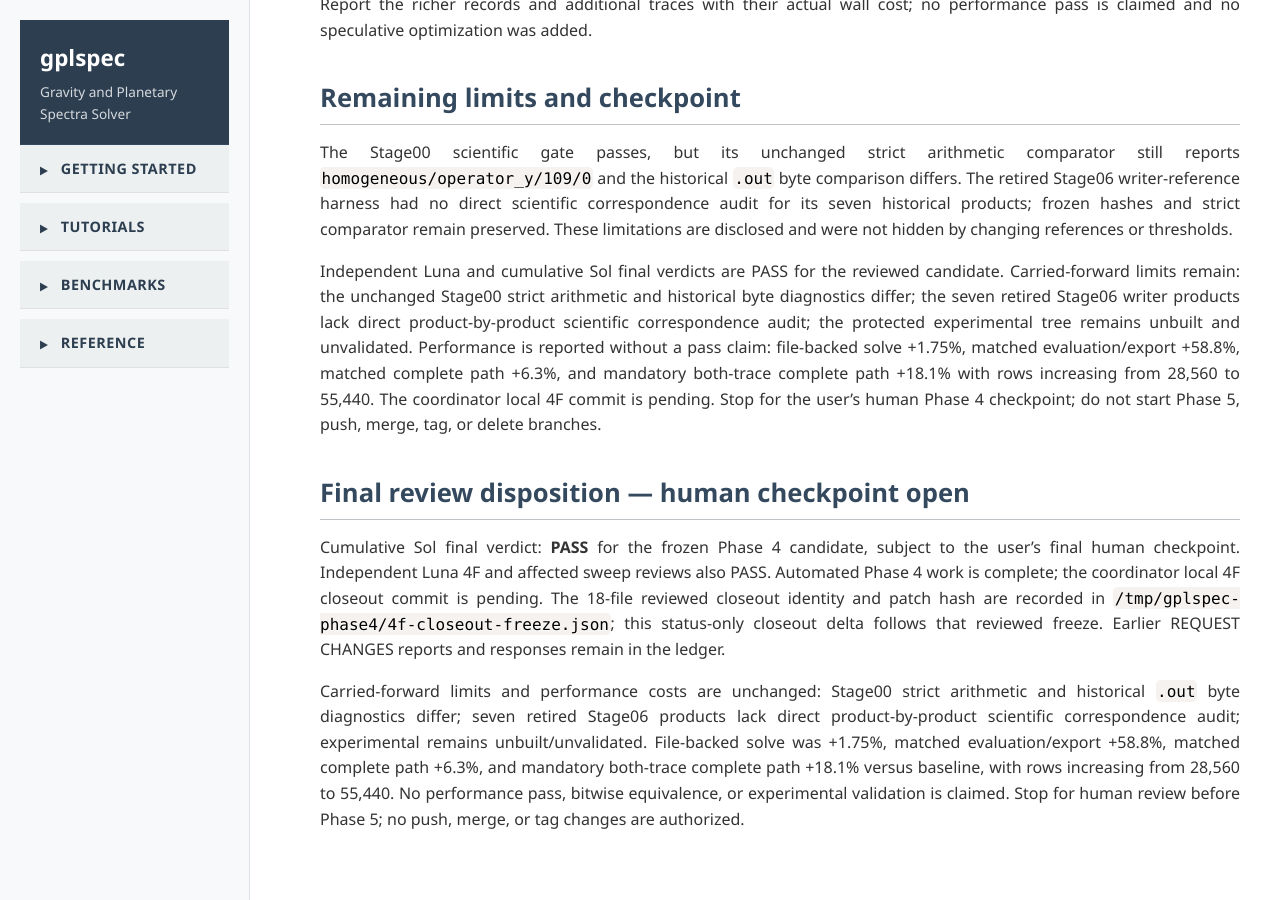
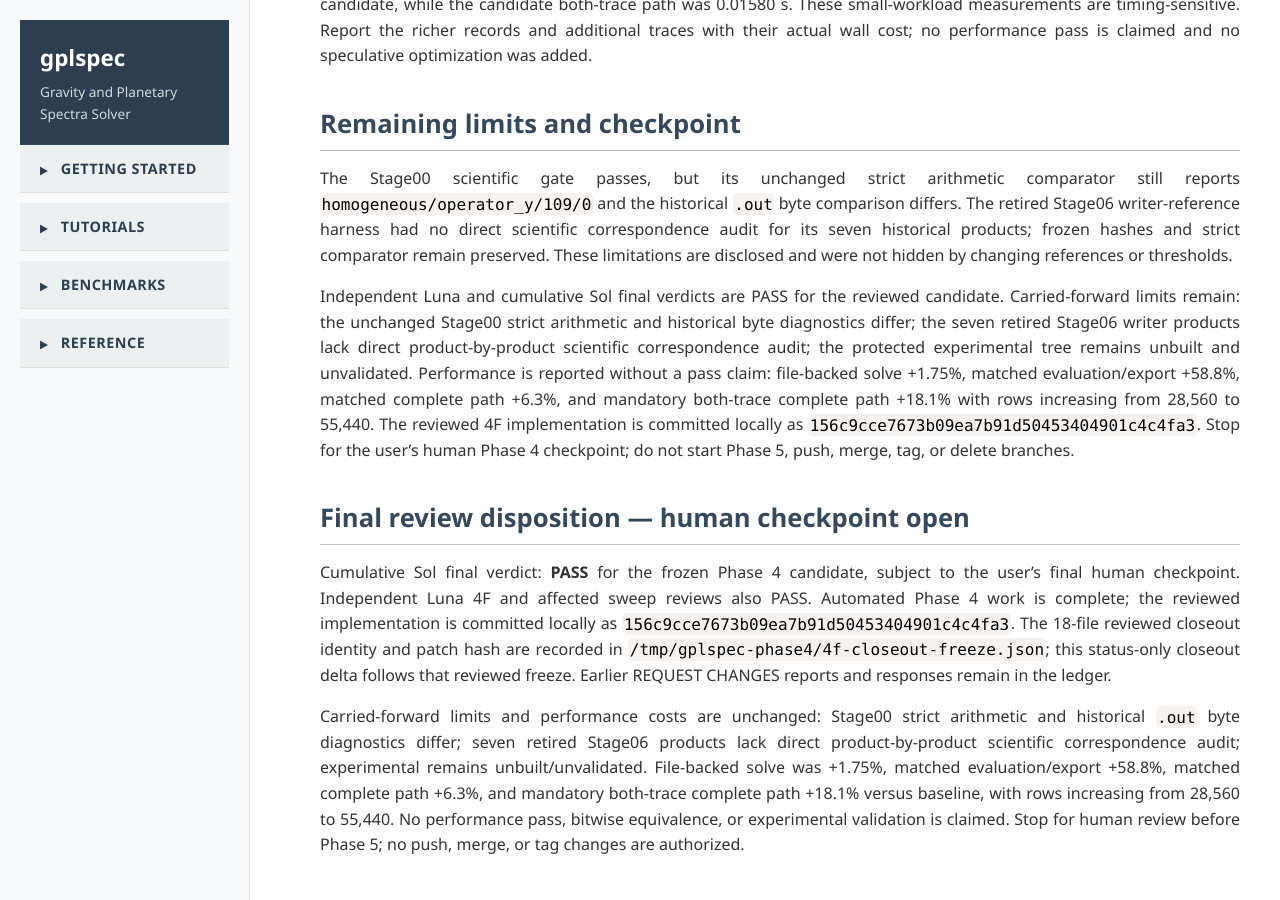
Before and after one commit to adcm2/gplspec, a Jekyll site: the page built from docs/core-cleanup/phase-4-handoff.md, in a window 1280 px wide and 900 px high, scrolled down 2953 px. Built offline with Jekyll 4.4.1, drawn with Linux system fonts in a browser that asks for light colours; nearby versions of some CDN libraries; our own code applies the rules of GitHub Pages for plain Markdown files; some of the changed text lies outside the part shown.

Commit message:
Record accepted Phase 4 implementation checkpoint

```diff
--- a/docs/core-cleanup/phase-4-handoff.md
+++ b/docs/core-cleanup/phase-4-handoff.md
@@ -1,6 +1,6 @@
 # Phase 4 final-validation handoff
 
-Phase 4 automated validation is complete. Independent Luna and final cumulative Sol reviews PASS; the user's final human checkpoint remains open, so Phase 4 is not yet finally accepted. The reviewed implementation candidate is parent `637e28f7f2b99266c037ca5b127c5c0ae1274b50` plus the 18-file closeout freeze in `/tmp/gplspec-phase4/4f-closeout-freeze.json`. The coordinator local 4F closeout commit is pending. Phase 4E was accepted by independent Luna and committed locally as `637e28f7f2b99266c037ca5b127c5c0ae1274b50`.
+Phase 4 automated validation is complete. Independent Luna and final cumulative Sol reviews PASS; the user's final human checkpoint remains open, so Phase 4 is not yet finally accepted. The reviewed implementation candidate is parent `637e28f7f2b99266c037ca5b127c5c0ae1274b50` plus the 18-file closeout freeze in `/tmp/gplspec-phase4/4f-closeout-freeze.json`. The reviewed 4F implementation is committed locally as `156c9cce7673b09ea7b91d50453404901c4c4fa3`. Phase 4E was accepted by independent Luna and committed locally as `637e28f7f2b99266c037ca5b127c5c0ae1274b50`.
 
 The reviewed implementation is parent commit `637e28f7f2b99266c037ca5b127c5c0ae1274b50` plus the validated source/test working diff across `examples/OutputZiheng.cpp`, `examples/clean_bench_9.cpp`, `examples/clean_bench_10.cpp`, `gplspec/src/GeneralModels/Field_Bundle.h`, `tests/stage4c_bundle_fixture.cpp`, and `tests/test_field_bundle.py`. The complete eight-file 4F candidate diff at validation freeze had SHA-256 `b8fc442e2fd48c2819b9131bb43067d64df67731d6bbb060c31ace08193e36c1`; the other two files in that freeze were `docs/core-cleanup/phase-4.md` and `implementation_status.md`. This handoff and status reconciliation are documentation updates after that code freeze.
 
@@ -43,11 +43,11 @@
 
 The Stage00 scientific gate passes, but its unchanged strict arithmetic comparator still reports `homogeneous/operator_y/109/0` and the historical `.out` byte comparison differs. The retired Stage06 writer-reference harness had no direct scientific correspondence audit for its seven historical products; frozen hashes and strict comparator remain preserved. These limitations are disclosed and were not hidden by changing references or thresholds.
 
-Independent Luna and cumulative Sol final verdicts are PASS for the reviewed candidate. Carried-forward limits remain: the unchanged Stage00 strict arithmetic and historical byte diagnostics differ; the seven retired Stage06 writer products lack direct product-by-product scientific correspondence audit; the protected experimental tree remains unbuilt and unvalidated. Performance is reported without a pass claim: file-backed solve +1.75%, matched evaluation/export +58.8%, matched complete path +6.3%, and mandatory both-trace complete path +18.1% with rows increasing from 28,560 to 55,440. The coordinator local 4F commit is pending. Stop for the user's human Phase 4 checkpoint; do not start Phase 5, push, merge, tag, or delete branches.
+Independent Luna and cumulative Sol final verdicts are PASS for the reviewed candidate. Carried-forward limits remain: the unchanged Stage00 strict arithmetic and historical byte diagnostics differ; the seven retired Stage06 writer products lack direct product-by-product scientific correspondence audit; the protected experimental tree remains unbuilt and unvalidated. Performance is reported without a pass claim: file-backed solve +1.75%, matched evaluation/export +58.8%, matched complete path +6.3%, and mandatory both-trace complete path +18.1% with rows increasing from 28,560 to 55,440. The reviewed 4F implementation is committed locally as `156c9cce7673b09ea7b91d50453404901c4c4fa3`. Stop for the user's human Phase 4 checkpoint; do not start Phase 5, push, merge, tag, or delete branches.
 
 
 ## Final review disposition — human checkpoint open
 
-Cumulative Sol final verdict: **PASS** for the frozen Phase 4 candidate, subject to the user's final human checkpoint. Independent Luna 4F and affected sweep reviews also PASS. Automated Phase 4 work is complete; the coordinator local 4F closeout commit is pending. The 18-file reviewed closeout identity and patch hash are recorded in `/tmp/gplspec-phase4/4f-closeout-freeze.json`; this status-only closeout delta follows that reviewed freeze. Earlier REQUEST CHANGES reports and responses remain in the ledger.
+Cumulative Sol final verdict: **PASS** for the frozen Phase 4 candidate, subject to the user's final human checkpoint. Independent Luna 4F and affected sweep reviews also PASS. Automated Phase 4 work is complete; the reviewed implementation is committed locally as `156c9cce7673b09ea7b91d50453404901c4c4fa3`. The 18-file reviewed closeout identity and patch hash are recorded in `/tmp/gplspec-phase4/4f-closeout-freeze.json`; this status-only closeout delta follows that reviewed freeze. Earlier REQUEST CHANGES reports and responses remain in the ledger.
 
 Carried-forward limits and performance costs are unchanged: Stage00 strict arithmetic and historical `.out` byte diagnostics differ; seven retired Stage06 products lack direct product-by-product scientific correspondence audit; experimental remains unbuilt/unvalidated. File-backed solve was +1.75%, matched evaluation/export +58.8%, matched complete path +6.3%, and mandatory both-trace complete path +18.1% versus baseline, with rows increasing from 28,560 to 55,440. No performance pass, bitwise equivalence, or experimental validation is claimed. Stop for human review before Phase 5; no push, merge, or tag changes are authorized.
```
Also changed, not shown: AGENTS.md (+1 -1 lines), docs/core-cleanup/phase-4-reviews.md (+1 -1 lines), docs/core-cleanup/phase-4.md (+1 -1 lines), implementation_status.md (+1 -1 lines).
